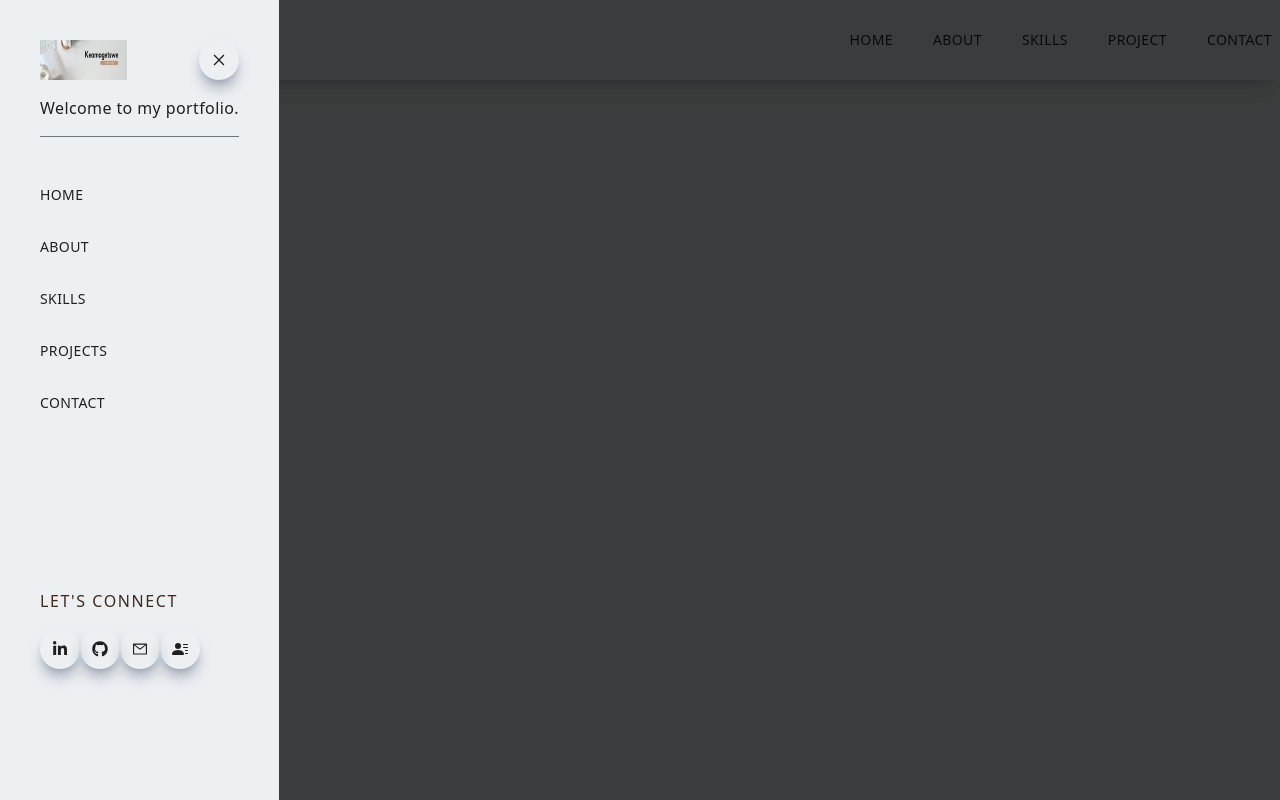
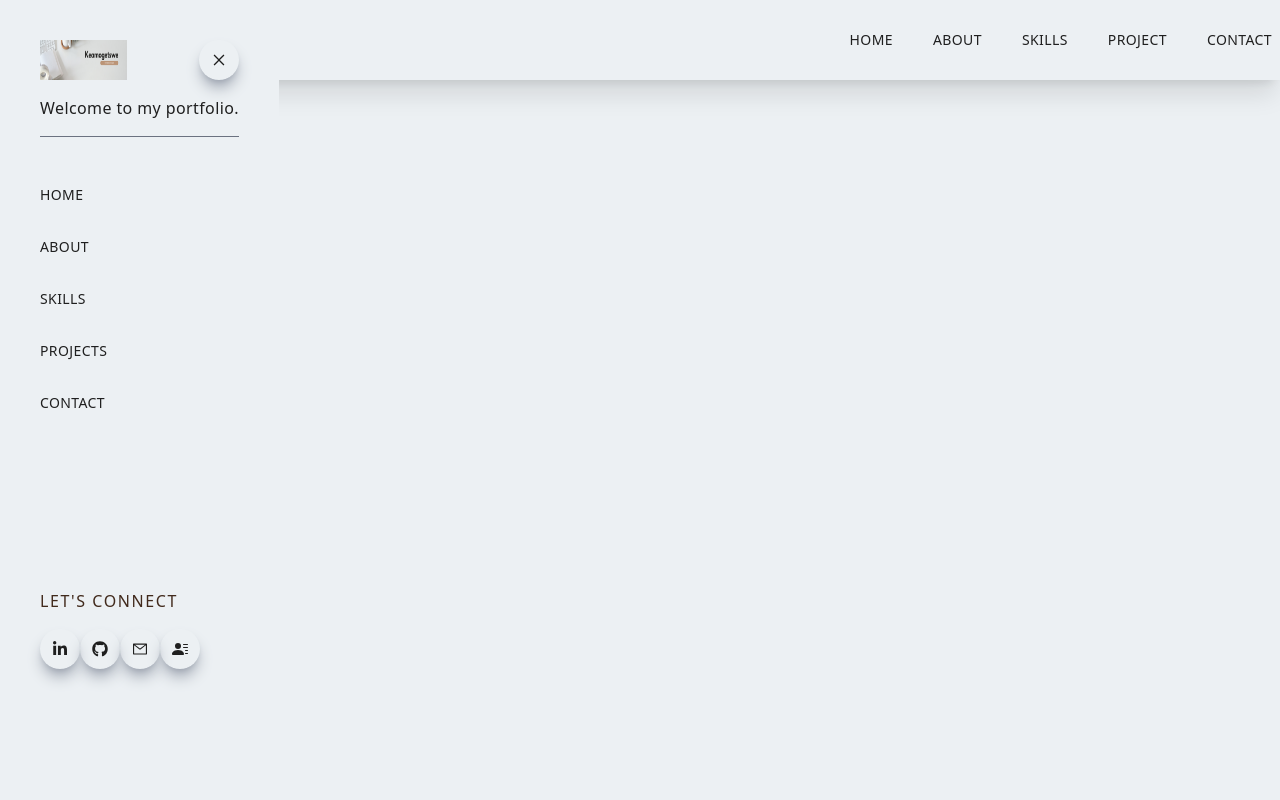
Before and after one commit to kgakatsikeamogetswe/portfolio, a Next.js app: page / in a window 1280 px wide. Built offline with nearby package versions, Linux system fonts and the light colour scheme.

Commit message:
functionality for navbar

```diff
--- a/components/Navbar.jsx
+++ b/components/Navbar.jsx
@@ -3,9 +3,15 @@ import Link from 'next/link'
 import { AiOutlineMenu, AiOutlineClose, AiOutlineMail } from 'react-icons/ai'
 import {FaLinkedinIn, FaGithub} from 'react-icons/fa'
 import {BsFillPersonLinesFill} from 'react-icons/bs'
-import React from 'react'
+import React, {useState} from 'react'
 
 const Navbar = () => {
+  const [nav, setNav] = useState(false)
+
+  const handleNav = () => {
+    setNav(true)
+  }
+
   return (
     // Navbar container
     <div className='fixed w-full h-20 shadow-xl z-[100]'>
@@ -39,18 +45,18 @@ const Navbar = () => {
         </ul>
 
         {/* Mobile view - Menu icon */}
-        <div className='md:hidden'>
+        <div onClick={handleNav} className='md:hidden'>
           <AiOutlineMenu size={25} />
         </div>
       </div>
 
       {/* Mobile view - Overlay */}
-      <div className='fixed left-0 top-0 w-full h-screen bg-black/75'>
+      <div className={nav ? 'fixed left-0 top-0 w-full h-screen bg-black/75' : ''}>
       <div className='fixed left-0 top-0 w=[75%] sm:w=[60%] md:w=[45%] h-screen bg-[#ecf0f3] p-10 ease-in duration-500'>
         <div>
           <div className='flex w-full text-center justify-between'>
             <Image src="/assets/navBarLogo.png"  width='87' height='35' alt="/" />
-            <div className='rounded-full shadow-lg shadow-gray-400 p-3 cursor-pointer'>
+            <div onClick={handleNav} className='rounded-full shadow-lg shadow-gray-400 p-3 cursor-pointer'>
               <AiOutlineClose />
             </div>
           </div>
```
